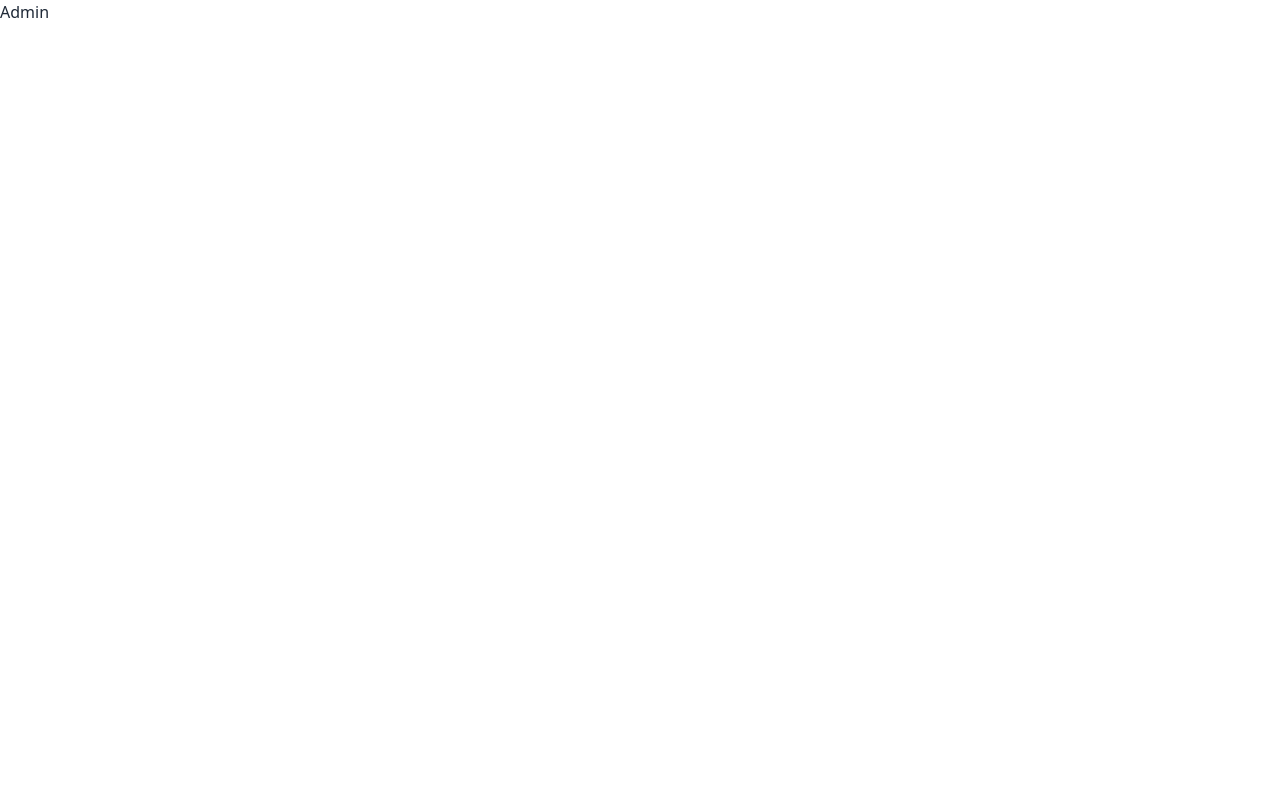
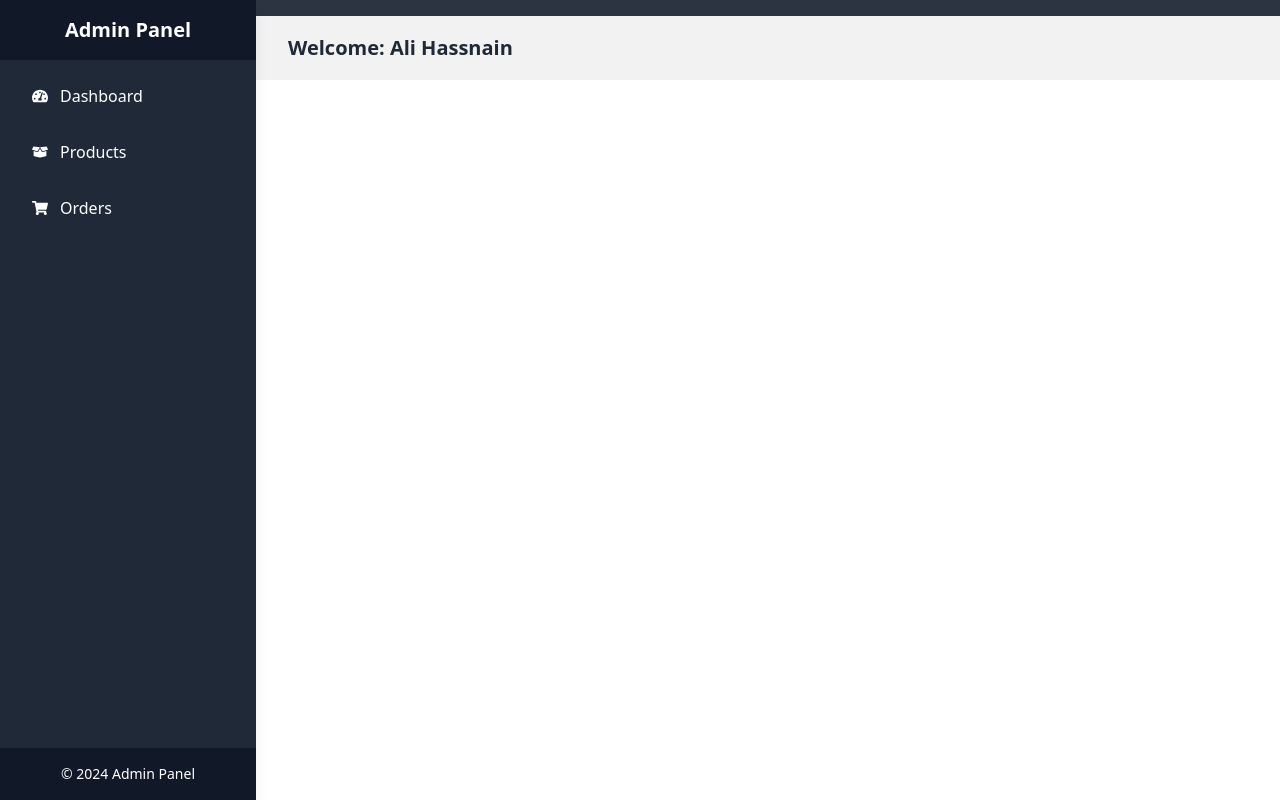
Before and after one commit to Alii-Hassnain/Fashion_frontend, a React (Vite) app in the folder FashionShop/: page /admin in a window 1280 px wide. Built offline with nearby package versions, Linux system fonts and the light colour scheme.

Commit message:
Add Admin layout and components; implement AdminHeader, AdminNavbar, and AdminSidebar

```diff
--- a/FashionShop/src/App.jsx
+++ b/FashionShop/src/App.jsx
@@ -4,6 +4,9 @@ import ForgotPassword from './pages/ForgotPassword'
 import ResetPassword from './pages/ResetPassword'
 import {createBrowserRouter,RouterProvider} from "react-router-dom"
 import { loader as productsLoader } from './pages/Products'
+
+
+import {AdminLayout} from './pages/admin'
 
 const router = createBrowserRouter([
   {
@@ -40,7 +43,7 @@ const router = createBrowserRouter([
   },
   {
     path:"/admin",
-    element:<div>Admin</div>,
+    element:<AdminLayout/>,
     children:[
       {
         path:"products",
--- /dev/null
+++ b/FashionShop/src/components/Admin/AdminHeader.jsx
@@ -0,0 +1,11 @@
+import React from 'react'
+
+const AdminHeader = () => {
+  return (
+    <header className="bg-neutral py-2 text-neutral-content">
+
+    </header>
+  )
+}
+
+export default AdminHeader
--- /dev/null
+++ b/FashionShop/src/components/Admin/AdminNavbar.jsx
@@ -0,0 +1,18 @@
+import React from "react";
+import { NavLink } from "react-router-dom";
+
+const AdminNavbar = () => {
+  return (
+    <nav className="bg-base-200 ml-64">
+      <div className="navbar align-elements">
+        <div className="navbar-start">
+          <NavLink to="/admin" className="flex lg:flex text-3xl items-center">
+            <h1 className="font-bold text-xl">Welcome: Ali Hassnain</h1>
+          </NavLink>
+        </div>
+      </div>
+    </nav>
+  );
+};
+
+export default AdminNavbar;
--- /dev/null
+++ b/FashionShop/src/components/Admin/AdminSidebar.jsx
@@ -0,0 +1,47 @@
+import React from 'react'
+import { FaTachometerAlt } from "react-icons/fa";
+import { FaBoxOpen } from "react-icons/fa";
+import { FaShoppingCart } from "react-icons/fa";
+import { Link } from 'react-router-dom'
+
+
+const navLinks =
+ [
+    { id: 1, name: "Dashboard", path: "/admin", icon: <FaTachometerAlt /> },
+    { id: 2, name: "Products", path: "/admin/products", icon: <FaBoxOpen /> },
+    { id: 3, name: "Orders", path: "/admin/orders", icon: <FaShoppingCart /> },
+  ];
+
+const AdminSidebar = () => {
+
+  return (
+    <div className="fixed bottom-0 left-0 h-screen w-64 bg-gray-800 text-white shadow-lg flex flex-col">
+      {/* Logo or Branding */}
+      <div className="p-4 text-center bg-gray-900">
+        <h1 className="text-xl font-bold">Admin Panel</h1>
+      </div>
+      {/* Navigation Links */}
+      <nav className="flex-grow">
+        <ul className="flex flex-col gap-4 p-4">
+          {navLinks.map((link) => (
+            <li key={link.id}>
+              <Link
+                to={link.path}
+                className="flex items-center gap-3 px-4 py-2 hover:bg-gray-700 rounded"
+              >
+                {link.icon}
+                <span>{link.name}</span>
+              </Link>
+            </li>
+          ))}
+        </ul>
+      </nav>
+      {/* Footer */}
+      <footer className="p-4 text-center text-sm bg-gray-900">
+        <p>&copy; 2024 Admin Panel</p>
+      </footer>
+    </div>
+  )
+}
+
+export default AdminSidebar
--- a/FashionShop/src/components/Admin/Navbar.jsx
+++ /dev/null
@@ -1,9 +0,0 @@
-import React from 'react'
-
-const Navbar = () => {
-  return (
-    <div>Navbar</div>
-  )
-}
-
-export default Navbar
--- /dev/null
+++ b/FashionShop/src/components/Admin/index.js
@@ -0,0 +1,3 @@
+export {default as AdminHeader} from './AdminHeader'
+export {default as AdminNavbar} from './AdminNavbar'
+export {default as AdminSidebar} from './AdminSidebar'
--- a/FashionShop/src/components/Header.jsx
+++ b/FashionShop/src/components/Header.jsx
@@ -6,14 +6,10 @@ const Header = () => {
 
   return (
     <header className='bg-neutral py-2 text-neutral-content'>
-      <div className='align-elements flex justify-center sm:justify-start'>
-
-      </div>
       <div className='align-elements flex justify-center sm:justify-between'>
 
         {/* left */}
         <div className='flex gap-2'>
-
             <div className="dropdown">
             <div tabIndex={0} role="button" className="mt-1">
               <div className='flex flex-row gap-1'>
--- /dev/null
+++ b/FashionShop/src/pages/admin/AdminLanding.jsx
@@ -0,0 +1,9 @@
+import React from 'react'
+
+const AdminLanding = () => {
+  return (
+    <div>AdminLanding</div>
+  )
+}
+
+export default AdminLanding
--- /dev/null
+++ b/FashionShop/src/pages/admin/AdminLayout.jsx
@@ -0,0 +1,19 @@
+import React from 'react'
+import { Outlet } from 'react-router-dom'
+import { AdminHeader, AdminNavbar , AdminSidebar } from '../../components/Admin'
+
+const AdminLayout = () => {
+  return (
+    <div>
+      <AdminHeader />
+      <AdminNavbar />
+      <AdminSidebar />
+      <main>
+        <Outlet />
+      </main>
+      <footer>Admin Footer</footer>
+    </div>
+  )
+}
+
+export default AdminLayout
--- /dev/null
+++ b/FashionShop/src/pages/admin/index.js
@@ -0,0 +1 @@
+export {default as AdminLayout} from './AdminLayout'
```
Also changed, not shown: FashionShop/src/pages/admin/ProductsMangage.jsx (added), FashionShop/src/pages/admin/UserManage.jsx (added).
